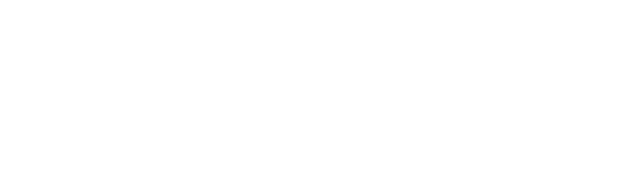
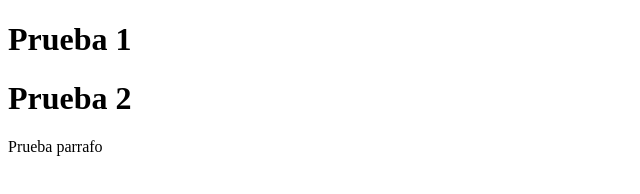
Before and after one commit to BaironJeferson/mi-primera-web, a plain HTML site: page index.html in a window 1280 px wide. Shown: the whole page, without its empty margins (0-640 px from the left). Drawn offline with Linux system fonts and the light colour scheme.

Commit message:
16-08-2023 v1.1 Prueba Commit

```diff
--- a/index.html
+++ b/index.html
@@ -5,7 +5,8 @@
     <title>Title</title>
 </head>
 <body>
-<h1> </h1>
-
+<h1> Prueba 1 </h1>
+<h1> Prueba 2 </h1>
+    <p> Prueba parrafo</p>
 </body>
 </html>
```
